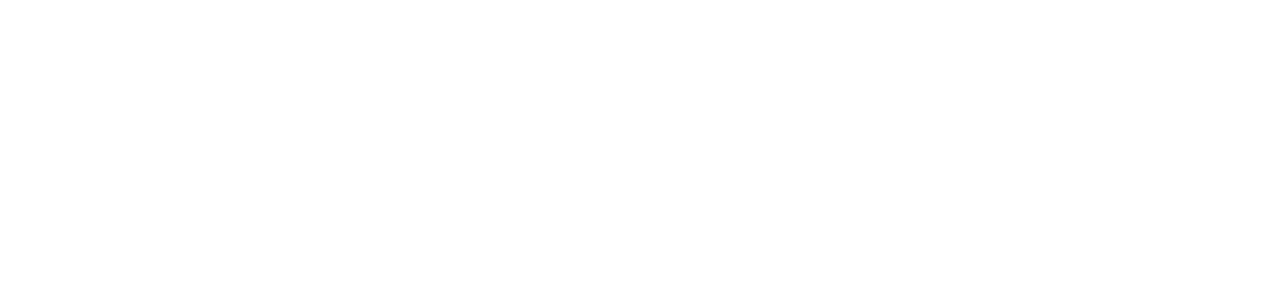
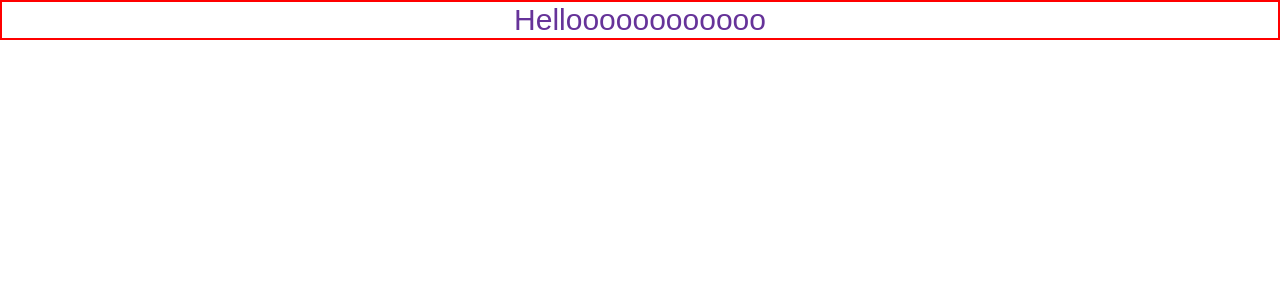
Before and after one commit to svivianl/asana-clone, a React (Create React App) app in the folder client/: page / in a window 1280 px wide. Shown: the top 300 px of the page. Built offline with nearby package versions, Linux system fonts and the light colour scheme.

Commit message:
add sass package

```diff
--- a/client/public/index.html
+++ b/client/public/index.html
@@ -24,15 +24,25 @@
       work correctly both with client-side routing and a non-root public URL.
       Learn how to configure a non-root public URL by running `npm run build`.
     -->
-    <link href="https://stackpath.bootstrapcdn.com/bootstrap/4.4.1/css/bootstrap.min.css" rel="stylesheet" integrity="sha384-Vkoo8x4CGsO3+Hhxv8T/Q5PaXtkKtu6ug5TOeNV6gBiFeWPGFN9MuhOf23Q9Ifjh" crossorigin="anonymous">
+    <link
+      href="https://stackpath.bootstrapcdn.com/bootstrap/4.4.1/css/bootstrap.min.css"
+      rel="stylesheet"
+      integrity="sha384-Vkoo8x4CGsO3+Hhxv8T/Q5PaXtkKtu6ug5TOeNV6gBiFeWPGFN9MuhOf23Q9Ifjh"
+      crossorigin="anonymous"
+    />
     <title>Asana Clone</title>
   </head>
   <body>
     <script
-			  src="https://code.jquery.com/jquery-3.4.1.slim.js"
-			  integrity="sha256-BTlTdQO9/fascB1drekrDVkaKd9PkwBymMlHOiG+qLI="
-			  crossorigin="anonymous"></script>
-    <script src="https://stackpath.bootstrapcdn.com/bootstrap/4.4.1/js/bootstrap.min.js" integrity="sha384-wfSDF2E50Y2D1uUdj0O3uMBJnjuUD4Ih7YwaYd1iqfktj0Uod8GCExl3Og8ifwB6" crossorigin="anonymous"></script>
+      src="https://code.jquery.com/jquery-3.4.1.slim.js"
+      integrity="sha256-BTlTdQO9/fascB1drekrDVkaKd9PkwBymMlHOiG+qLI="
+      crossorigin="anonymous"
+    ></script>
+    <script
+      src="https://stackpath.bootstrapcdn.com/bootstrap/4.4.1/js/bootstrap.min.js"
+      integrity="sha384-wfSDF2E50Y2D1uUdj0O3uMBJnjuUD4Ih7YwaYd1iqfktj0Uod8GCExl3Og8ifwB6"
+      crossorigin="anonymous"
+    ></script>
     <noscript>You need to enable JavaScript to run this app.</noscript>
     <div id="root"></div>
     <!--
--- a/client/src/App.js
+++ b/client/src/App.js
@@ -1,10 +1,11 @@
-import React from 'react';
-import './App.css';
+import React from "react";
+import "./App.css";
+import "./css/test.css";
 
 function App() {
   return (
     <div className="App">
-
+      <h1 className="h1-sass">Helloooooooooooo</h1>
     </div>
   );
 }
--- /dev/null
+++ b/client/src/css/test.css
@@ -0,0 +1,12 @@
+* {
+  box-sizing: border-box;
+  margin: 0;
+  padding: 0; }
+
+body {
+  font-family: Arial, Helvetica, sans-serif; }
+
+.h1-sass {
+  border: 2px solid red;
+  font-size: 30px;
+  color: rebeccapurple; }
--- /dev/null
+++ b/client/src/react-app-env.d.ts
@@ -0,0 +1 @@
+/// <reference types="react-scripts" />
--- /dev/null
+++ b/client/src/scss/test.scss
@@ -0,0 +1,17 @@
+$border-color: red;
+
+* {
+  box-sizing: border-box;
+  margin: 0;
+  padding: 0;
+}
+
+body {
+  font-family: Arial, Helvetica, sans-serif;
+}
+
+.h1-sass {
+  border: 2px solid $border-color;
+  font-size: 30px;
+  color: rebeccapurple;
+}
```
Also changed, not shown: client/package.json (+6 -2 lines), client/tsconfig.json (added, +25 -0 lines), 1 other file (tests, documents, lock files or other folders).
